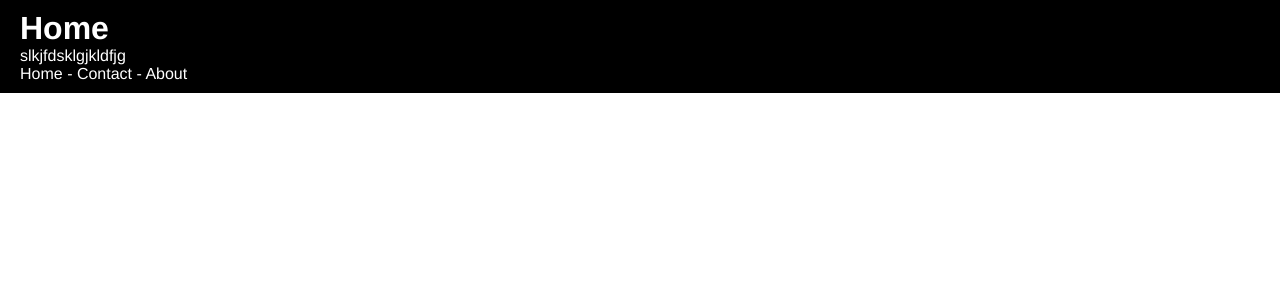
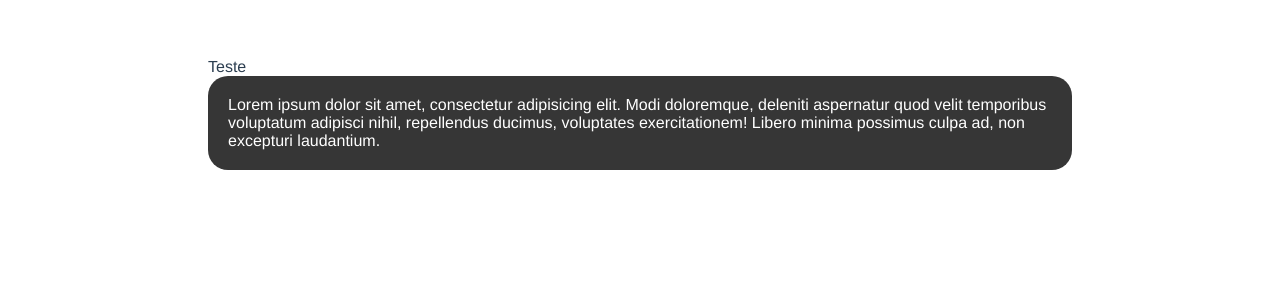
Before and after one commit to PedRo-HenRique-14/estudos-vue-js, a Vue app in the folder app/: page / in a window 1280 px wide. Shown: the top 300 px of the page. Built offline with nearby package versions, Linux system fonts and the light colour scheme.

Commit message:
use scoped and global css

```diff
--- a/app/src/App.vue
+++ b/app/src/App.vue
@@ -1,24 +1,13 @@
 <template>
-  <HeaderNav>
-    <template v-slot:title> <!-- Injetando <h1> no slot "title" em HeaderNav -->
-      Home
-    </template>
-    <template v-slot:description> <!-- Injetando <p> no slot "title" em HeaderNav -->
-      <p>slkjfdsklgjkldfjg</p>
-    </template>
-    Home - Contact - About
-  </HeaderNav>
-
-  <div>
-
-  </div>
+  <div class="card">Teste</div>
+  <BaseCard></BaseCard>
 </template>
 
 <script>
-import HeaderNav from './components/HeaderNav.vue';
+import BaseCard from "@/components/BaseCard.vue"
 export default {
   name: 'App',
-  components: {HeaderNav},
+  components: {BaseCard},
   data() {
     return {
 
@@ -39,12 +28,10 @@ export default {
 <style>
 #app {
   color: #2c3e50;
-  display: flex;
   font-family: Avenir, Helvetica, Arial, sans-serif;
-  justify-content: center;
   margin: 0px;
   -moz-osx-font-smoothing: grayscale;
-  padding: 0px;
+  padding: 50px 200px;
   -webkit-font-smoothing: antialiased;
 }
 </style>
--- /dev/null
+++ b/app/src/assets/css/style.css
@@ -0,0 +1,6 @@
+.card {
+    background-color: #363636;
+    border-radius: 20px;
+    color: white;
+    padding: 20px;
+}
--- /dev/null
+++ b/app/src/components/BaseCard.vue
@@ -0,0 +1,14 @@
+<template>
+    <div class="card">
+        Lorem ipsum dolor sit amet, consectetur adipisicing elit. Modi doloremque, deleniti aspernatur quod velit temporibus voluptatum adipisci nihil, repellendus ducimus, voluptates exercitationem! Libero minima possimus culpa ad, non excepturi laudantium.
+    </div>
+</template>
+
+<style scoped> /* scoped faz com que o style afete somente este componente */
+.card {
+    background-color: #363636;
+    border-radius: 20px;
+    color: white;
+    padding: 20px;
+}
+</style>
--- a/app/src/main.js
+++ b/app/src/main.js
@@ -1,5 +1,6 @@
 import { createApp } from 'vue'
 import App from './App.vue'
+//import '@/assets/css/style.css'
 
 // Atribui uma instância do App na variável global window.app
 window.app = createApp(App).mount('#app')
```
